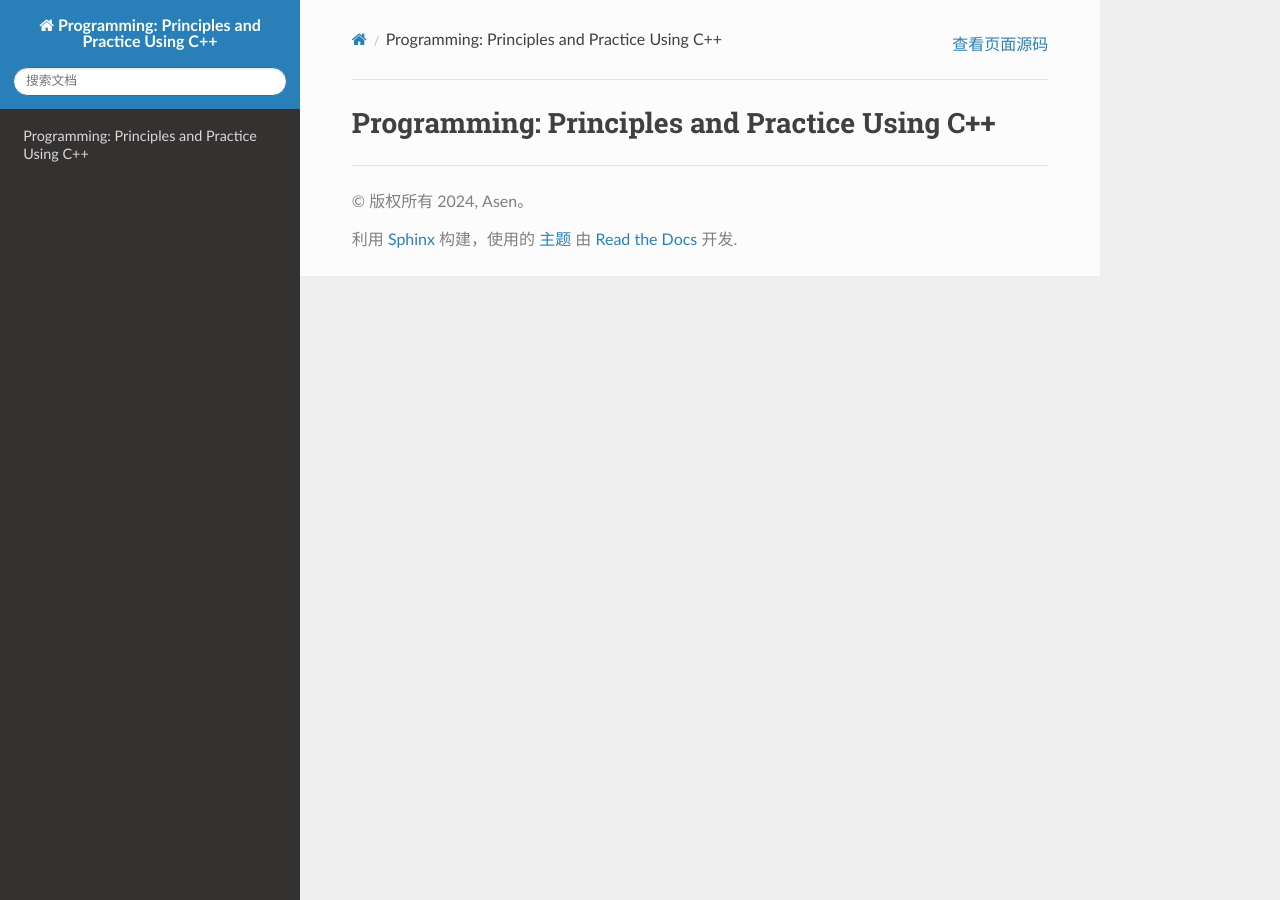
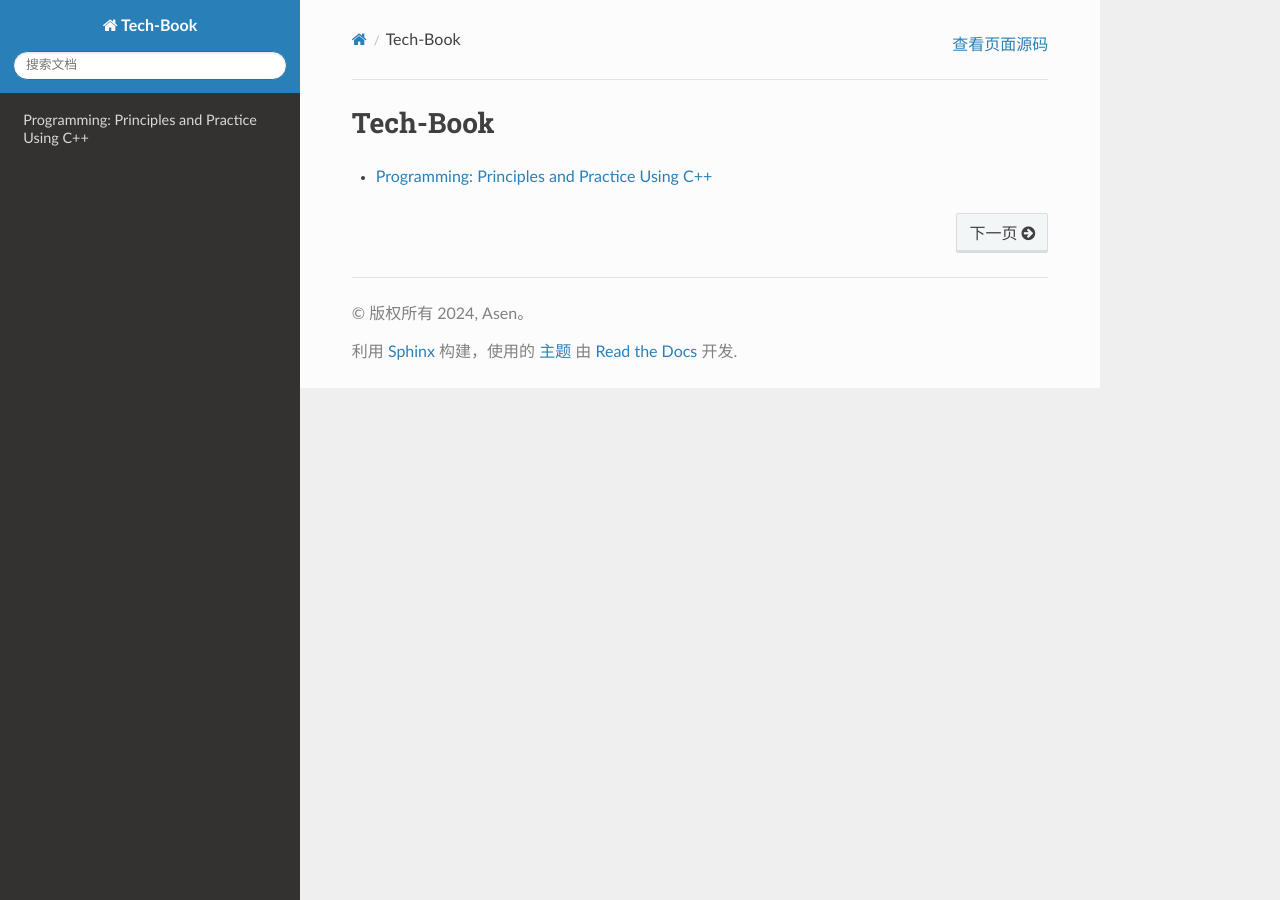
Before and after one commit to TodayReadElf/book.github.io, a Sphinx documentation site: the page built from source/index.rst, in a window 1280 px wide. Built offline with Sphinx 7.4.7 and the Read the Docs theme 3.1.0, drawn with Linux system fonts in a browser that asks for light colours.

```diff
--- a/source/conf.py
+++ b/source/conf.py
@@ -6,7 +6,7 @@
 # -- Project information -----------------------------------------------------
 # https://www.sphinx-doc.org/en/master/usage/configuration.html#project-information
 
-project = 'Programming: Principles and Practice Using C++'
+project = 'Tech-Book'
 copyright = '2024, Asen'
 author = 'Bjarne Stroustrup'
 release = 'Third Edition'
--- a/source/index.rst
+++ b/source/index.rst
@@ -3,7 +3,7 @@
    You can adapt this file completely to your liking, but it should at least
    contain the root `toctree` directive.
 
-Programming: Principles and Practice Using C++
+Tech-Book
 ==============================================
 
 .. Add your content using ``reStructuredText`` syntax. See the
```
Also changed, not shown: other parts of source/index.rst (+3 -2 lines), source/Programming: Principles and Practice Using C++/0/1.md (added, +3 -0 lines), source/Programming: Principles and Practice Using C++/0/index.rst (added, +9 -0 lines), source/Programming: Principles and Practice Using C++/Preface.md (added, +19 -0 lines), source/Programming: Principles and Practice Using C++/index.rst (added, +8 -0 lines), 1 other file.
